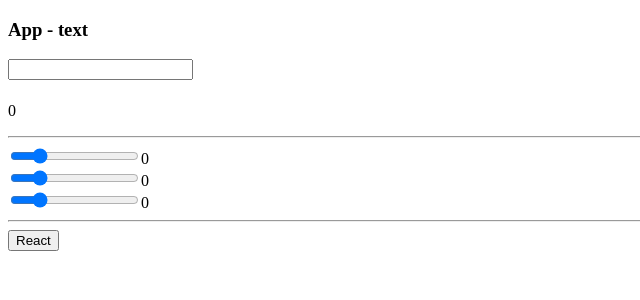
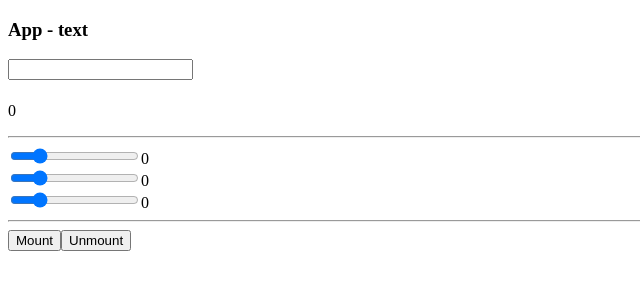
Before and after one commit to damian0999/Start_React, a React app: page / in a window 1280 px wide. Shown: the top 300 px of the page, without its empty margins (0-640 px from the left). Built offline with nearby package versions, Linux system fonts and the light colour scheme.

Commit message:
MountComponents, extends between files

```diff
--- a/App.js
+++ b/App.js
@@ -1,5 +1,6 @@
 import React from 'react'
 import ReactDOM from 'react-dom'
+import Wrapper from './Button'
 
 // class has state
 class App extends React.Component{
@@ -9,7 +10,7 @@
       txt: '',
       red: 0,
       green: 0,
-      blue: 0
+      blue: 0,
      }
     this.update = this.update.bind(this)
     this.updateTxt = this.updateTxt.bind(this)
@@ -19,7 +20,7 @@
       //references
       red: ReactDOM.findDOMNode(this.refs.red).value,
       green: ReactDOM.findDOMNode(this.refs.green).value,
-      blue: ReactDOM.findDOMNode(this.refs.blue).value
+      blue: ReactDOM.findDOMNode(this.refs.blue).value,
     });
   }
   updateTxt(e){
@@ -43,7 +44,7 @@
         {this.state.blue}
         <br />
         <hr />
-        <Button> React </Button>
+        <Wrapper />
       </div>
     );
   }
@@ -54,12 +55,6 @@
     return(
       <input type='range' min='0' max='255' onChange={this.props.update} />
     );
-  }
-}
-
-class Button extends React.Component{
-  render(){
-    return <button>{this.props.children}</button>
   }
 }
 
--- /dev/null
+++ b/Button.js
@@ -0,0 +1,55 @@
+import React from 'react'
+import ReactDOM from 'react-dom'
+
+class Wrapper extends React.Component {
+  constructor() {
+    super();
+  }
+  mount(){
+    ReactDOM.render(<Button />, document.getElementById('wrapping'))
+  }
+  unmount(){
+    ReactDOM.unmountComponentAtNode(document.getElementById('wrapping'))
+  }
+  render(){
+    return(
+      <div>
+        <button onClick={this.mount.bind(this)}>Mount</button>
+        <button onClick={this.unmount.bind(this)}>Unmount</button>
+        <div id='wrapping'></div>
+      </div>
+    )
+  }
+}
+
+class Button extends React.Component{
+  constructor(){
+    super();
+    this.state = {
+      val: 0
+    }
+    this.update = this.update.bind(this)
+  }
+  componentWillMount() {
+    console.log('mounting');
+  }
+  componentDidMount() {
+    console.log('mounted');
+  }
+  componentWillUnmount() {
+    console.log('bye');
+  }
+  update(){
+    this.setState({
+      val: this.state.val +1
+    });
+  }
+  render(){
+    console.log('rendering');
+    return(
+      <button onClick={this.update}>{this.state.val}</button>
+    );
+  }
+}
+
+export default Wrapper
```
